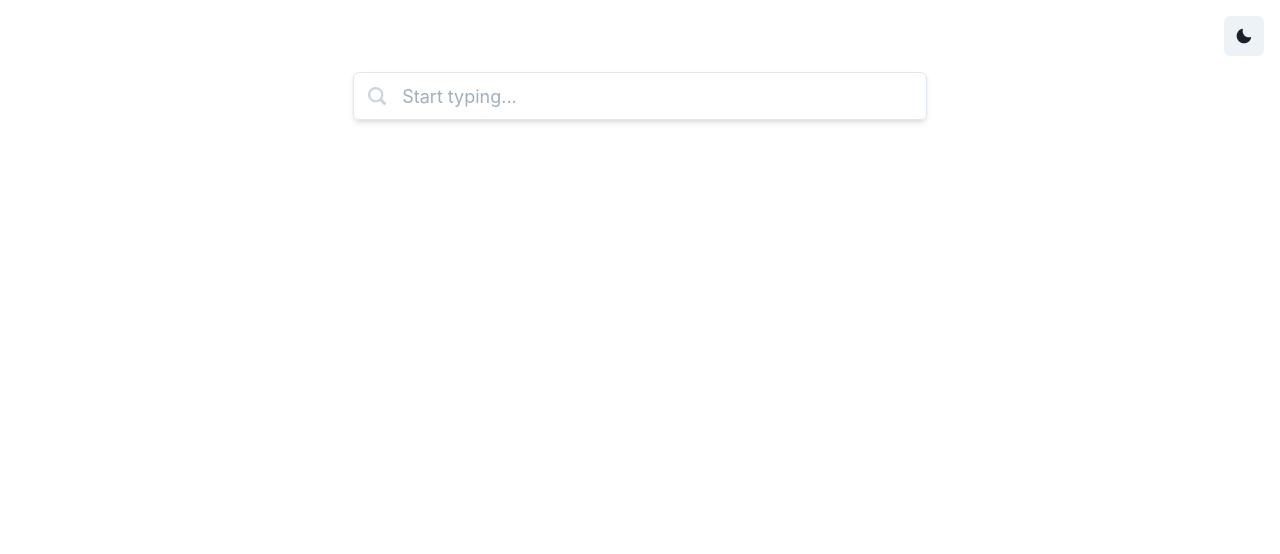
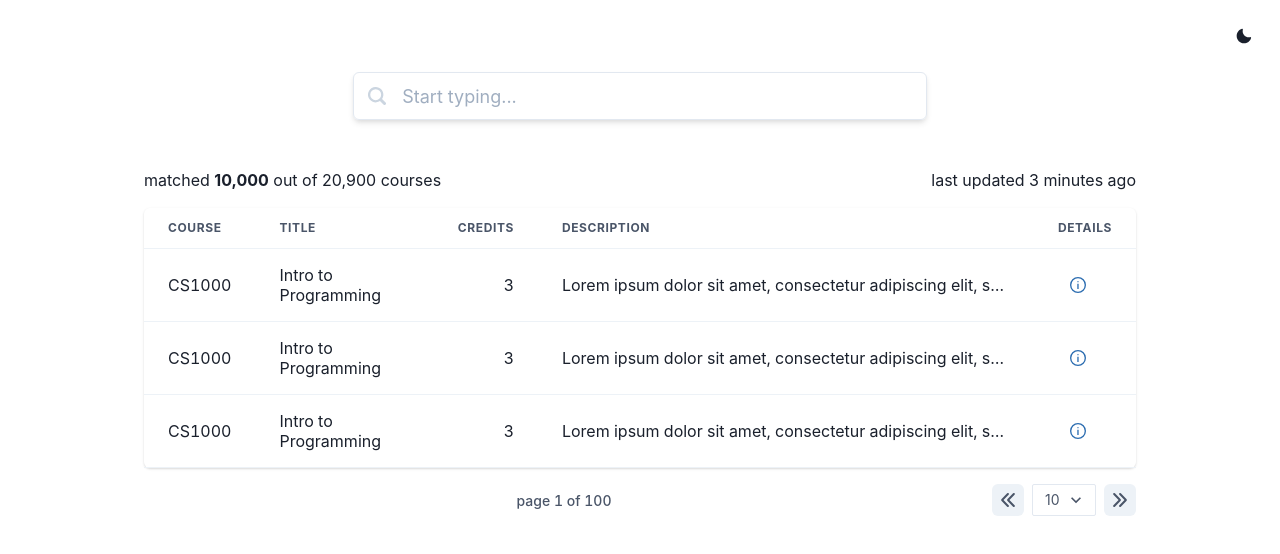
Before and after one commit to Michigan-Tech-Courses/frontend, a Next.js app: page / in a window 1280 px wide. Shown: the top 554 px of the page. Built offline with nearby package versions, Linux system fonts and the light colour scheme.

Commit message:
Basic table layout

```diff
--- a/components/color-mode-toggle.tsx
+++ b/components/color-mode-toggle.tsx
@@ -7,7 +7,7 @@ const ColorModeToggle = () => {
 
 	return (
 		<Box display="flex" p="1rem">
-			<IconButton aria-label="Toggle color theme" onClick={toggleColorMode} ml="auto">
+			<IconButton aria-label="Toggle color theme" onClick={toggleColorMode} ml="auto" variant="ghost">
 				{colorMode === 'light' ? <MoonIcon/> : <SunIcon/>}
 			</IconButton>
 		</Box>
--- /dev/null
+++ b/components/inline-stat.tsx
@@ -0,0 +1,16 @@
+import React from 'react';
+import {Box, Text} from '@chakra-ui/react';
+
+const InlineStat = ({label, number, help}: {label: string; number: string; help: string}) => {
+	return (
+		<Box>
+			<Text as="span">{label}</Text>
+			<Text as="span"> </Text>
+			<Text as="b">{number}</Text>
+			<Text as="span"> </Text>
+			<Text as="span">{help}</Text>
+		</Box>
+	);
+};
+
+export default InlineStat;
--- /dev/null
+++ b/components/styles/table.module.scss
@@ -0,0 +1,5 @@
+.tableWithoutBottomBorder {
+  td {
+    border-bottom: none;
+  }
+}
--- /dev/null
+++ b/components/table.tsx
@@ -0,0 +1,128 @@
+import React from 'react';
+import {Table, Thead, Tbody, Tr, Th, Td, Select, IconButton, Container, Spacer, HStack, VStack, TableCaption, Text, useDisclosure, Tag} from '@chakra-ui/react';
+import {ArrowLeftIcon, ArrowRightIcon, InfoIcon, InfoOutlineIcon} from '@chakra-ui/icons';
+import styles from './styles/table.module.scss';
+import InlineStat from './inline-stat';
+
+const SAMPLE_COURSE = {
+	crse: 'CS1000',
+	title: 'Intro to Programming',
+	credits: 3,
+	description: 'Lorem ipsum dolor sit amet, consectetur adipiscing elit, sed do eiusmod tempor incididunt ut labore et dolore magna aliqua. Ut enim ad minim veniam, quis nostrud exercitation ullamco laboris nisi ut aliquip ex ea commodo consequat. Duis aute irure dolor in reprehenderit in voluptate velit esse cillum dolore eu fugiat nulla pariatur. Excepteur sint occaecat cupidatat non proident, sunt in culpa qui officia deserunt mollit anim id est laborum.'
+};
+
+const SAMPLE_COURSES = [SAMPLE_COURSE, SAMPLE_COURSE, SAMPLE_COURSE];
+
+const TableRow = () => {
+	const {isOpen, onToggle} = useDisclosure();
+
+	return (
+		<>
+			<Tr>
+				<Td borderBottomWidth={isOpen ? 0 : ''}>{SAMPLE_COURSE.crse}</Td>
+				<Td borderBottomWidth={isOpen ? 0 : ''}>{SAMPLE_COURSE.title}</Td>
+				<Td borderBottomWidth={isOpen ? 0 : ''} isNumeric>{SAMPLE_COURSE.credits}</Td>
+				<Td borderBottomWidth={isOpen ? 0 : ''} w="50%" display={{base: 'none', md: 'table-cell'}}><Text noOfLines={1} as="span">{SAMPLE_COURSE.description}</Text></Td>
+				<Td borderBottomWidth={isOpen ? 0 : ''}>
+					<IconButton variant="ghost" colorScheme="blue" onClick={onToggle} aria-label={isOpen ? 'Hide course details' : 'Show course details'}>
+						{isOpen ? <InfoIcon/> : <InfoOutlineIcon/>}
+					</IconButton>
+				</Td>
+			</Tr>
+
+			{isOpen && (
+				<Tr>
+					<Td colSpan={5} w="100%">
+						<span>
+							<b>Description: </b>
+							{SAMPLE_COURSE.description}
+						</span>
+
+						<Table my="1rem" className={styles.tableWithoutBottomBorder}>
+							<Thead>
+								<Tr>
+									<Th>Section</Th>
+									<Th>Instructor</Th>
+									<Th>Schedule</Th>
+									<Th isNumeric>Credits</Th>
+									<Th isNumeric>Capacity</Th>
+									<Th isNumeric>Seats Taken</Th>
+									<Th isNumeric>Seats Available</Th>
+								</Tr>
+							</Thead>
+
+							<Tbody>
+								<Tr>
+									<Td>1A</Td>
+									<Td>Leo Ureel</Td>
+									<Td>MWF 1:00-3:00</Td>
+									<Td isNumeric>3</Td>
+									<Td isNumeric>40</Td>
+									<Td isNumeric>23</Td>
+									<Td isNumeric>
+										<Tag colorScheme={17 <= 0 ? 'red' : 'green'}>17</Tag>
+									</Td>
+								</Tr>
+							</Tbody>
+						</Table>
+					</Td>
+				</Tr>
+			)}
+		</>
+	);
+};
+
+const DataTable = () => (
+	<Container maxW="80%" mt="3rem">
+		<VStack>
+			<HStack w="100%" mb="0.5rem">
+				<InlineStat label="matched" number="10,000" help="out of 20,900 courses"/>
+
+				<Spacer/>
+
+				<Text>last updated 3 minutes ago</Text>
+			</HStack>
+
+			<Table variant="simple" boxShadow="base" borderRadius="md">
+				<TableCaption p="0" mb="1rem">
+
+					<HStack w="100%">
+						<Spacer/>
+
+						<div>
+              page 1 of 100
+						</div>
+
+						<Spacer/>
+
+						<IconButton aria-label="Move back a page" size="sm"><ArrowLeftIcon/></IconButton>
+
+						<Select w="auto" size="sm">
+							<option>10</option>
+							<option>20</option>
+							<option>50</option>
+						</Select>
+
+						<IconButton aria-label="Move forward a page" size="sm"><ArrowRightIcon/></IconButton>
+					</HStack>
+				</TableCaption>
+				<Thead>
+					<Tr>
+						<Th>Course</Th>
+						<Th>Title</Th>
+						<Th isNumeric>Credits</Th>
+						<Th display={{base: 'none', md: 'table-cell'}}>Description</Th>
+						<Th>Details</Th>
+					</Tr>
+				</Thead>
+				<Tbody>
+					{SAMPLE_COURSES.map(() => (
+						<TableRow/>
+					))}
+				</Tbody>
+			</Table>
+		</VStack>
+	</Container>
+);
+
+export default DataTable;
--- a/package.json
+++ b/package.json
@@ -33,6 +33,7 @@
     "jest": "^26.6.3",
     "lint-staged": "^10.5.3",
     "nodemon": "^2.0.6",
+    "sass": "^1.32.2",
     "ts-node": "^9.1.1",
     "typescript": "^4.1.3",
     "xo": "^0.37.1"
--- a/pages/index.tsx
+++ b/pages/index.tsx
@@ -1,11 +1,14 @@
 import React, {useState} from 'react';
 import SearchBar from '../components/search-bar';
+import Table from '../components/table';
 
 const HomePage = () => {
 	const [searchValue, setSearchValue] = useState('');
 	return (
 		<div>
 			<SearchBar value={searchValue} onChange={setSearchValue}/>
+
+			<Table/>
 		</div>
 	);
 };
```
Also changed, not shown: 1 other file (tests, documents, lock files or other folders).
